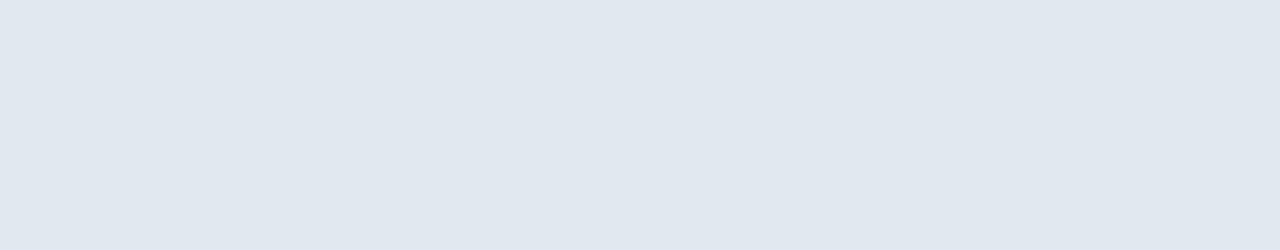
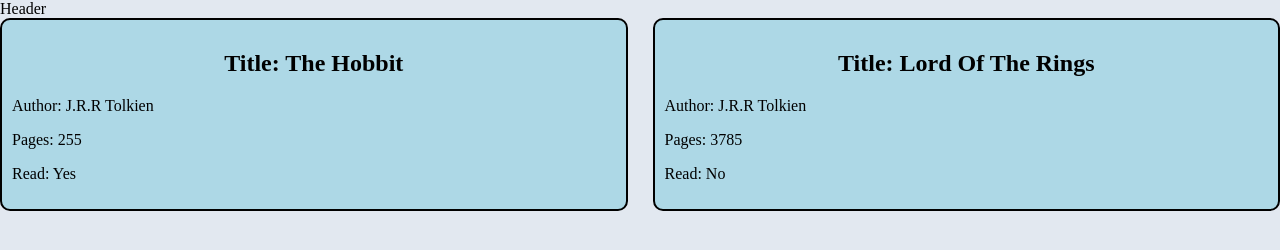
Before and after one commit to DragonflyValkyrie/library, a plain HTML site: page index.html in a window 1280 px wide. Drawn offline with Linux system fonts and the light colour scheme.

Commit message:
Basic styling for cards and displying book logic

```diff
--- a/index.html
+++ b/index.html
@@ -8,12 +8,10 @@
 </head>
 <body>
     <div class="header-container">
+        Header
+    </div>
+    <div class="content-container" id="book-container">
 
-    </div>
-    <div class="content-container">
-        <div class="card">
-
-        </div>
     </div>
     <script src="script.js"></script>
 </body>
--- a/script.js
+++ b/script.js
@@ -1,24 +1,59 @@
 const myLibrary = [];
 
+//Book constructor
 function Book(title, author, pages, read) {
     this.title = title;
     this.author = author;
     this.pages = pages;
     this.read = read;
     this.info = function(){
-      return `${this.title} by ${this.author}, ${this.pages} pages, ${this.read}`;
+        return `${this.title}, ${this.author}, ${this.pages}, ${this.read}`;
     };
 }
 
-const theHobbit = new Book (
-    "The Hobbit",
-    "J.R.R Tolkien",
-    255,
-    "not read yet"
-);
-
-function addBookToLibrary() {
-
+//Add new book to library
+function addBookToLibrary(title, author, pages, read) {
+    const newBook = new Book(title, author, pages, read);
+    myLibrary.push(newBook);
 }
 
-console.log(theHobbit.info());
+//Display the books in card format
+function displayBooks() {
+    const container = document.getElementById('book-container');
+
+    for (let i = 0; i < myLibrary.length; i++) {
+        const book = myLibrary[i];
+
+        // Create a div element for each book
+        const bookCard = document.createElement('div');
+        bookCard.classList.add('card');
+
+        // Create separate elements for each piece of information
+        const titleElement = document.createElement('h2');
+        titleElement.textContent = `Title: ${book.title}`;
+
+        const authorElement = document.createElement('p');
+        authorElement.textContent = `Author: ${book.author}`;
+
+        const pagesElement = document.createElement('p');
+        pagesElement.textContent = `Pages: ${book.pages}`;
+
+        const readElement = document.createElement('p');
+        readElement.textContent = `Read: ${book.read}`;
+
+        // Append the elements to the card
+        bookCard.appendChild(titleElement);
+        bookCard.appendChild(authorElement);
+        bookCard.appendChild(pagesElement);
+        bookCard.appendChild(readElement);
+
+        // Append the card to the container
+        container.appendChild(bookCard);
+    }
+}
+
+
+addBookToLibrary("The Hobbit", "J.R.R Tolkien", 255, "Yes");
+addBookToLibrary("Lord Of The Rings", "J.R.R Tolkien", 3785, "No");
+
+displayBooks();
--- a/style.css
+++ b/style.css
@@ -3,6 +3,7 @@
     --header-bg-color: #FFFFFF;
     --accent-color: #1992d4;
     --text-color: azure;
+    --card-bg-color: lightblue;
 }
 
 * {
@@ -14,3 +15,27 @@ body {
     margin: 0;
     padding: 0;
 }
+
+.content-container {
+    display: grid;
+    grid-template-columns: repeat(auto-fit, minmax(350px, 1fr));
+    gap: 25px;
+}
+
+.content-container .card {
+    background-color: var(--card-bg-color);
+    border: black solid 2px;
+    text-align: center;
+    border-radius: 10px;
+    padding: 10px;
+}
+
+.card p {
+    font-weight: normal;
+    text-align: left;
+}
+
+.card .title {
+    font-size: 18px;
+    text-align: left;
+}
```
